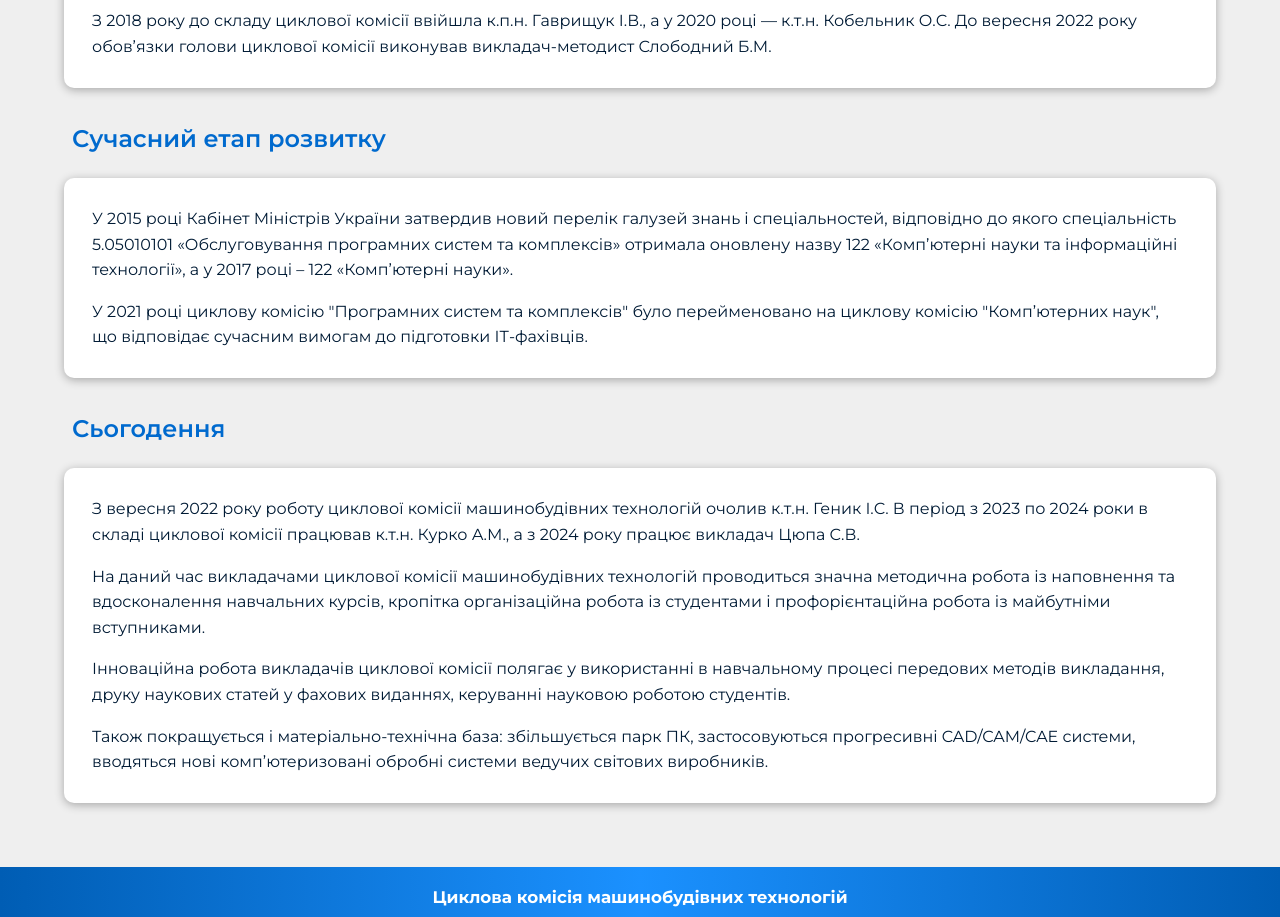
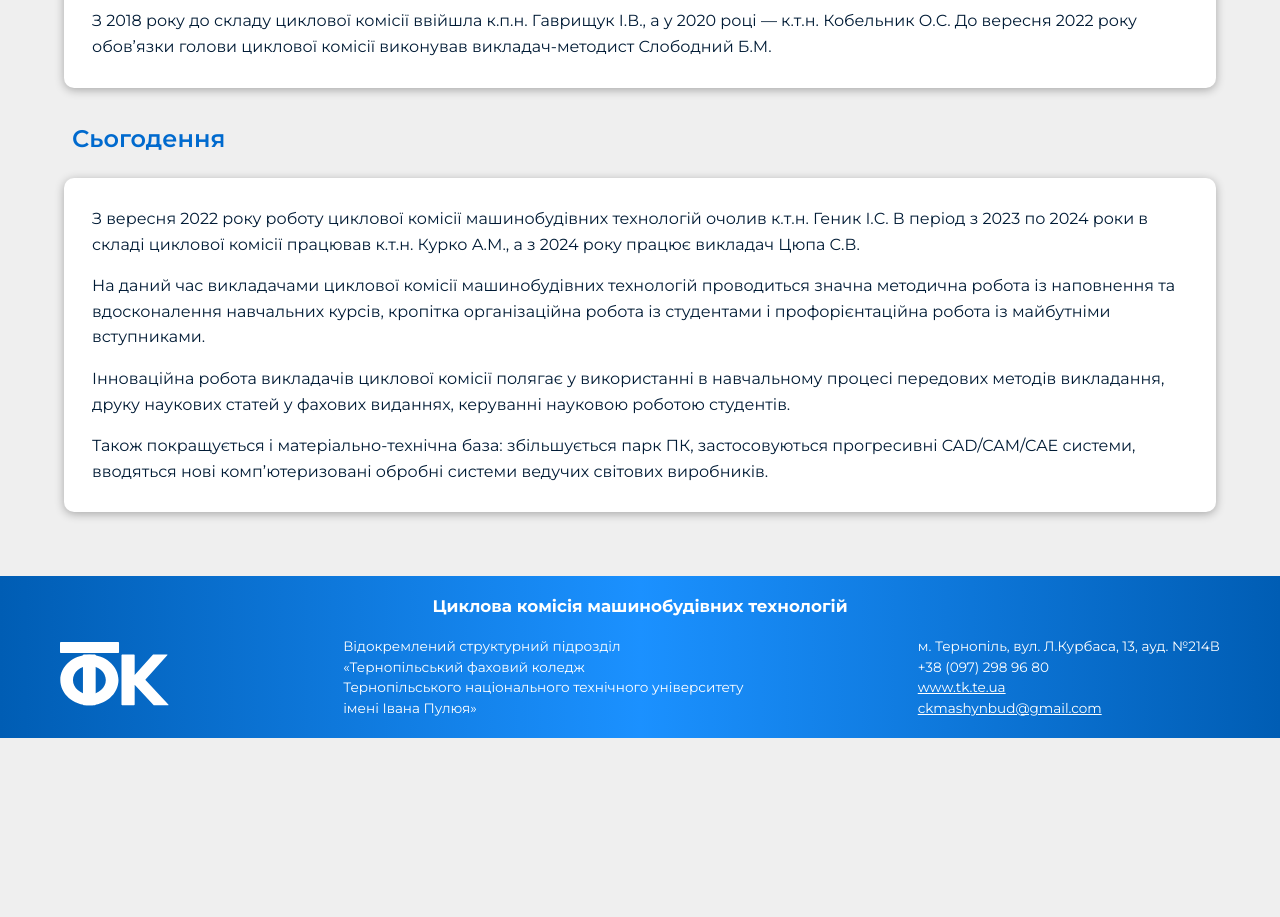
Before and after one commit to lisvolod/cc-mechanical-engineering, a React (Vite) app: page /history in a window 1280 px wide. Shown: the part 1680-2597 px from the top of the page. After the commit the page ends 2418 px from the top, so only its background shows below. Built offline with nearby package versions, Linux system fonts and the light colour scheme.

Commit message:
History corrected

```diff
--- a/src/pages/History/History.jsx
+++ b/src/pages/History/History.jsx
@@ -98,7 +98,7 @@ const History = () => {
         </div>
       </div>
 
-      <div className="history__section">
+      {/* <div className="history__section">
         <h3 className="history__subtitle">Сучасний етап розвитку</h3>
         <div className="history__subsection">
           <p className="history__text">
@@ -108,7 +108,7 @@ const History = () => {
             У 2021 році циклову комісію "Програмних систем та комплексів" було перейменовано на циклову комісію "Комп’ютерних наук", що відповідає сучасним вимогам до підготовки ІТ-фахівців.
           </p>
         </div>
-      </div>
+      </div> */}
 
       <div className="history__section">
         <h3 className="history__subtitle">Сьогодення</h3>
```
